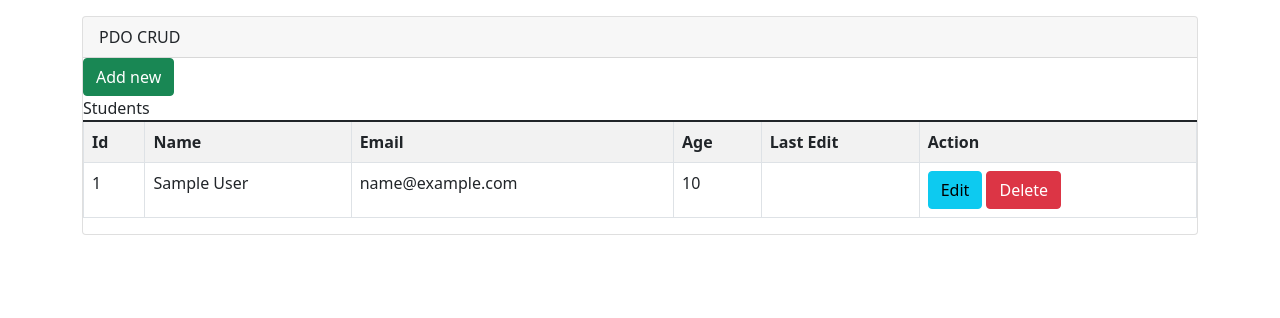
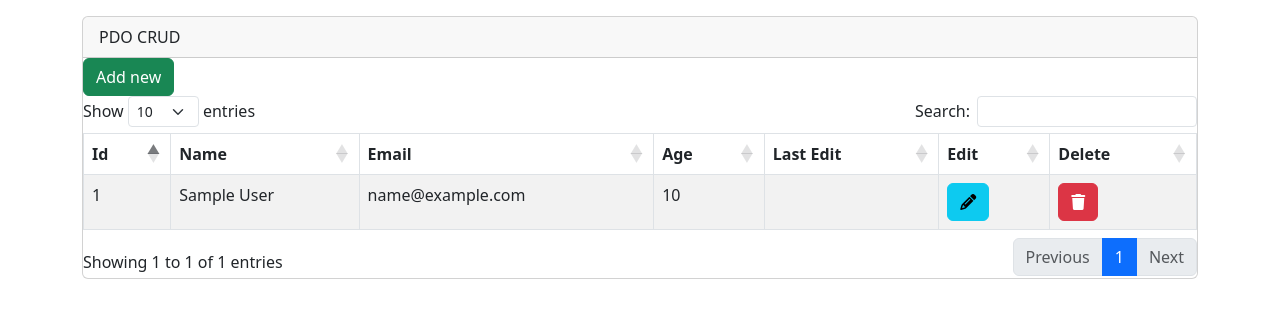
Before and after one commit to leobrice/Simple-mysqli, a PHP site: page / in a window 1280 px wide. Shown: the top 318 px of the page. Run offline with PHP 8.4, Linux system fonts and the light colour scheme; tables that the repository leaves empty or names only in its code hold one stand-in row (values such as "Sample post"); data that the repository does not hold is empty; some libraries are stand-ins or nearby versions.

Commit message:
Add datatables

```diff
--- a/Pdo/editstudent.php
+++ b/Pdo/editstudent.php
@@ -3,7 +3,7 @@
     <div class="modal-dialog">
         <div class="modal-content">
             <div class="modal-header">
-                <h5 class="modal-title" id="exampleModalLabel">Modal title</h5>
+                <h5 class="modal-title" id="exampleModalLabel">Edit Student</h5>
                 <button type="button" class="btn-close" data-bs-dismiss="modal" aria-label="Close"></button>
             </div>
             <div class="modal-body">
@@ -34,3 +34,44 @@
             </div>
         </div>
     </div>
+</div>
+
+
+<div class="modal fade" id="delete_<?php echo $value['student_id'] ?>" tabindex="-1" aria-labelledby="exampleModalLabel" aria-hidden="true">
+    <div class="modal-dialog">
+        <div class="modal-content">
+            <div class="modal-header">
+                <h5 class="modal-title" id="exampleModalLabel">Delete Student </h5>
+                <button type="button" class="btn-close" data-bs-dismiss="modal" aria-label="Close"></button>
+            </div>
+            <div class="modal-body">
+                <div class="alert alert-danger">
+                        <p class="text-center">Delete this Data</p>
+                </div>
+                <form action="./action/edit.php?id=<?php echo $value['student_id']; ?>" method="post">
+                    <div class="row">
+                        <label for="std_name" class="col-3">Name</label>
+                        <div class="col-9">
+                            <input type="text" class="form-control" name="std_name" id="" value="<?php echo $value['student_name'] ?>" readonly>
+                        </div>
+                    </div>
+                    <div class="row">
+                        <label for="email" class="col-3">Email</label>
+                        <div class="col-9">
+                            <input type="text" class="form-control" name="email" id="" value="<?php echo $value['student_email'] ?>" readonly>
+                        </div>
+                    </div>
+                    <div class="row">
+                        <label for="age" class="col-3">Age</label>
+                        <div class="col-9">
+                            <input type="text" class="form-control" name="age" id="" value="<?php echo $value['student_age'] ?>" readonly>
+                        </div>
+                    </div>
+                    <div class="modal-footer">
+                        <button type="clear" class="btn btn-secondary" data-bs-dismiss="modal"><span><i class="fa fa-ban" ></i></span></button>
+                        <button type="submit" name="submit"  class="btn btn-danger"><span><i class="fa fa-trash" ></i></span></button>
+                    </div>
+                </form>
+            </div>
+        </div>
+    </div>
--- a/Pdo/index.php
+++ b/Pdo/index.php
@@ -12,8 +12,16 @@ include "./connection.php";
     <meta charset="UTF-8">
     <meta name="viewport" content="width=device-width, initial-scale=1.0">
     <title> PDO Crud</title>
+
     <!-- Bootstrap 5 -->
-    <link href="https://cdn.jsdelivr.net/npm/bootstrap@5.1.3/dist/css/bootstrap.min.css" rel="stylesheet" integrity="sha384-1BmE4kWBq78iYhFldvKuhfTAU6auU8tT94WrHftjDbrCEXSU1oBoqyl2QvZ6jIW3" crossorigin="anonymous">
+    <!-- <link href="https://cdn.jsdelivr.net/npm/bootstrap@5.1.3/dist/css/bootstrap.min.css" rel="stylesheet" integrity="sha384-1BmE4kWBq78iYhFldvKuhfTAU6auU8tT94WrHftjDbrCEXSU1oBoqyl2QvZ6jIW3" crossorigin="anonymous"> -->
+
+    <!-- Font awesome -->
+    <link rel="stylesheet" href="https://cdnjs.cloudflare.com/ajax/libs/font-awesome/6.4.0/css/all.min.css">
+
+    <!-- Datatables -->
+    <link rel="stylesheet" href="https://cdnjs.cloudflare.com/ajax/libs/twitter-bootstrap/5.3.0/css/bootstrap.min.css">
+    <link rel="stylesheet" href="https://cdn.datatables.net/1.13.6/css/dataTables.bootstrap5.min.css">
 
 </head>
 
@@ -26,8 +34,8 @@ include "./connection.php";
             <div>
                 <button type="button" class="btn btn-success" data-bs-toggle="modal" data-bs-target="#addnew">Add new</button>
             </div>
-            <table class="table table-striped table-bordered">
-                    <?php     if (!empty($_SESSION['message'])): ?>
+            <table class="table table-striped table-bordered" id="example">
+                <?php if (!empty($_SESSION['message'])) : ?>
                     <div class="alert alert-success text-center">
                         <?php
                         echo $_SESSION['message'];
@@ -35,15 +43,15 @@ include "./connection.php";
                         ?>
                     </div>
                 <?php endif; ?>
-                <thead> Students </thead>
-                <tr>
+                <thead>
                     <th>Id</th>
                     <th>Name</th>
                     <th>Email</th>
                     <th>Age</th>
                     <th>Last Edit</th>
-                    <th>Action</th>
-                </tr>
+                    <th>Edit</th>
+                    <th>Delete</th>
+                </thead>
                 <?php
                 try {
 
@@ -62,14 +70,19 @@ include "./connection.php";
                             <td><?php echo $value['addedAt'] ?></td>
                             <td>
                                 <a href="#edit_<?php echo $value['student_id'] ?>" class="btn btn-info" data-bs-toggle="modal">
-                                    Edit
+                                    <span><i class="fa fa-pencil"></i> </span>
                                 </a>
+                            </td>
+                            <td>
                                 <a href="#delete_<?php echo $value['student_id'] ?>" class="btn btn-danger" data-bs-toggle="modal">
-                                 Delete
+                                    <span><i class="fa fa-trash"></i></span>
                                 </a>
                             </td>
                         </tr>
-                        <?php include "./editstudent.php"; ?>
+                        <?php
+                        include "./editstudent.php";
+                        ?>
+
                 <?php
                     }
                 } catch (PDOException $th) {
@@ -86,6 +99,17 @@ include "./connection.php";
 include "./addstudent.php";
 
 ?>
+
+
+<!-- Datatables -->
+
+<script src="https://code.jquery.com/jquery-3.7.0.js"></script>
+<script src="https://cdn.datatables.net/1.13.6/js/jquery.dataTables.min.js"></script>
+<script src="https://cdn.datatables.net/1.13.6/js/dataTables.bootstrap5.min.js"></script>
+<script>
+    new DataTable('#example');
+</script>
+
 <script src="https://cdn.jsdelivr.net/npm/@popperjs/core@2.10.2/dist/umd/popper.min.js" integrity="sha384-7+zCNj/IqJ95wo16oMtfsKbZ9ccEh31eOz1HGyDuCQ6wgnyJNSYdrPa03rtR1zdB" crossorigin="anonymous"></script>
 <script src="https://cdn.jsdelivr.net/npm/bootstrap@5.1.3/dist/js/bootstrap.min.js" integrity="sha384-QJHtvGhmr9XOIpI6YVutG+2QOK9T+ZnN4kzFN1RtK3zEFEIsxhlmWl5/YESvpZ13" crossorigin="anonymous"></script>
 
```
Also changed, not shown: Pdo/delete.php (deleted). Lines whose indentation alone changed are shown as unchanged.
